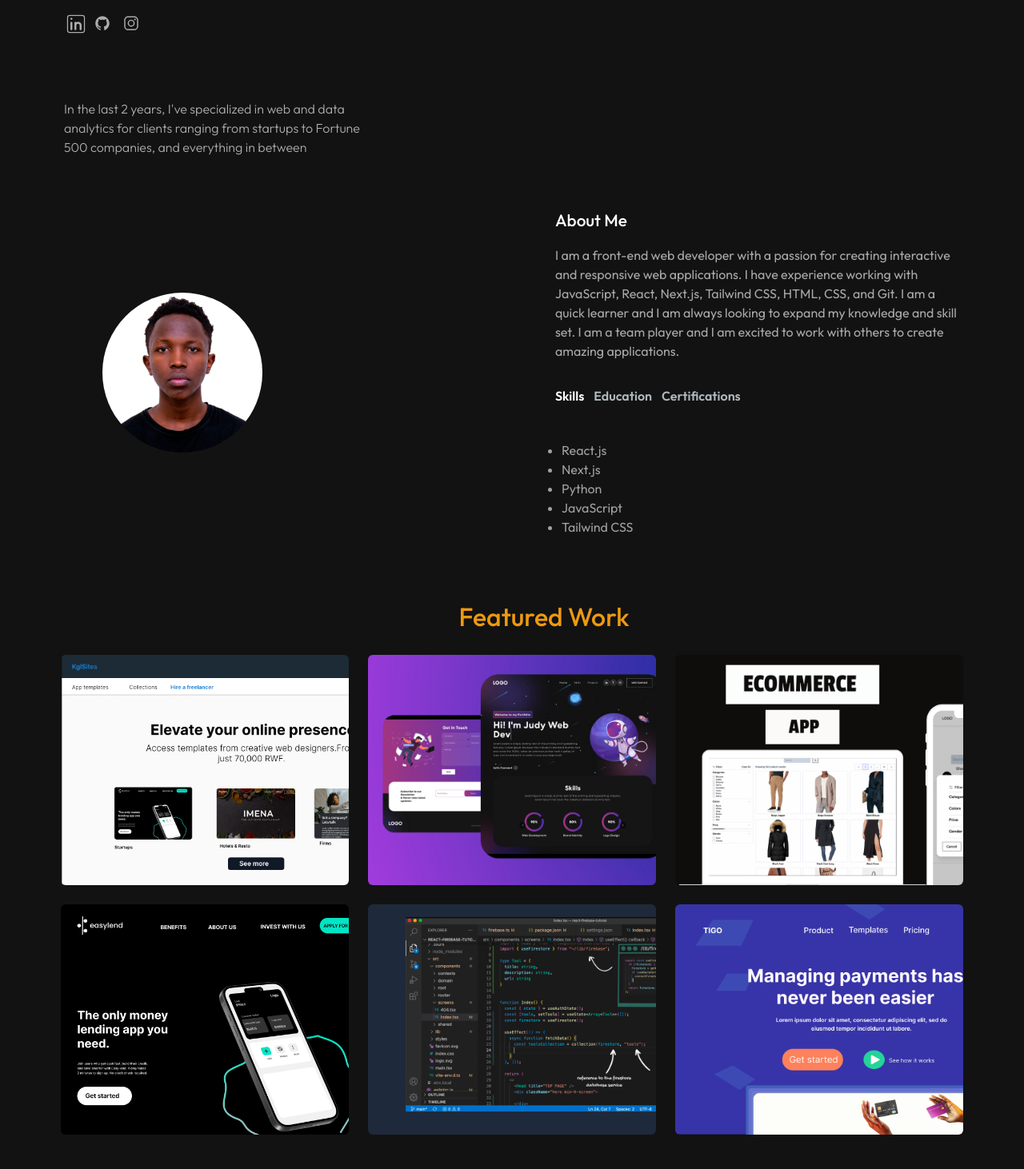
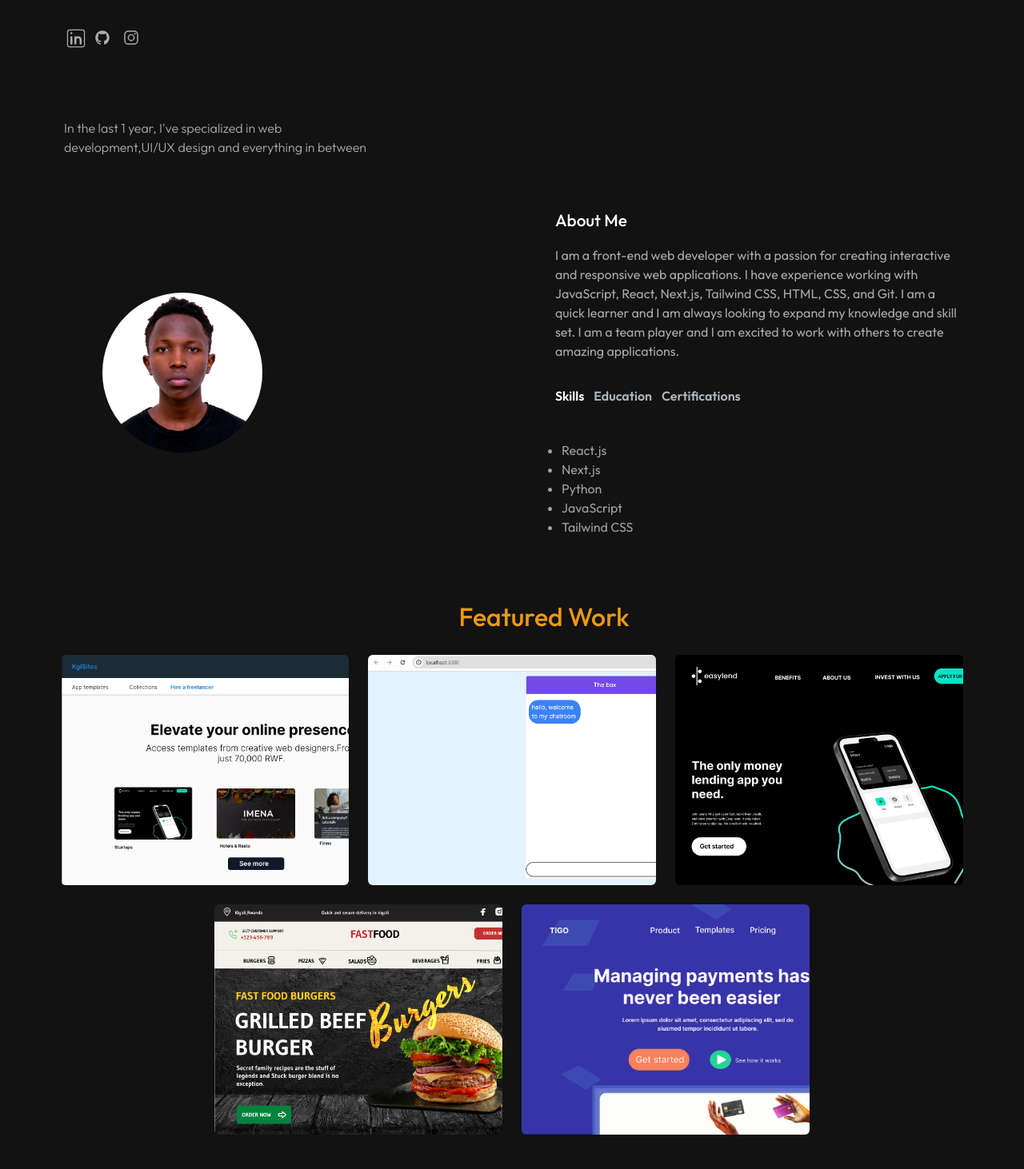
Before and after one commit to conta09/my-app, a Next.js app: page / in a window 1280 px wide. Shown: the part 500-1962 px from the top of the page at 80% size. Built offline with nearby package versions, Linux system fonts and the light colour scheme.

Commit message:
deploy ready

```diff
--- a/app/components/AboutSection.tsx
+++ b/app/components/AboutSection.tsx
@@ -32,8 +32,9 @@ const TAB_DATA = [
     id: "certifications",
     content: (
       <ul className="list-disc pl-2 text-[#a2a0a0]">
-        <li>AWS Cloud Practitioner</li>
-        <li>Google Professional Cloud Developer</li>
+        <li>Python bootcamp certificate</li>
+        <li>Full stack web development certificate</li>
+        <li>Python for data science and ML</li>
       </ul>
     ),
   },
--- a/app/components/HeroSection.tsx
+++ b/app/components/HeroSection.tsx
@@ -32,12 +32,12 @@ const HeroSection = () => {
         <p className='text-[#717171]'>Available for work</p>
       </span>
       <div className="flex text-[#aeadad] border-[#908d8d] my-auto">
-        <CiLinkedin size={30} />
-        <IoLogoGithub size={20} className="mt-1 mx-2" />
-        <IoLogoInstagram size={20} className="mt-1 mx-2" />
+        <a href="https://www.linkedin.com/in/mucyo-conta-54619a171/"><CiLinkedin size={30} /></a>
+        <a href="https://github.com/conta09"> <IoLogoGithub size={20} className="mt-1 mx-2" /></a>
+        <a href="https://www.instagram.com/conta__m/"><IoLogoInstagram size={20} className="mt-1 mx-2" /></a>
       </div>
       <p className='font-light text-[#aeadad] lg:w-1/3'>
-        In the last 2 years, I&apos;ve specialized in web and data analytics for clients ranging from startups to Fortune 500 companies, and everything in between
+        In the last 1 year, I&apos;ve specialized in web development,UI/UX design and everything in between
       </p>
     </div>
 
--- a/app/components/ProjectCard.tsx
+++ b/app/components/ProjectCard.tsx
@@ -4,10 +4,11 @@ import React from "react";
 interface ProjectCardProps {
   imageUrl: string;
   title: string;
+  linkPath: string;
   description: string;
 }
 
-const ProjectCard: React.FC<ProjectCardProps> = ({ imageUrl, title, description }) => {
+const ProjectCard: React.FC<ProjectCardProps> = ({ imageUrl, linkPath, title, description }) => {
   return (
     <div className="lg:w-1/3 md:w-2/4 sm:w-[80%] py-3 px-3">
       <div
@@ -17,7 +18,7 @@ const ProjectCard: React.FC<ProjectCardProps> = ({ imageUrl, title, description
         <div className="absolute inset-0 bg-black opacity-0 group-hover:opacity-50 transition-opacity duration-300"></div>
         <div className="absolute inset-0 flex items-center justify-center opacity-0 group-hover:opacity-100 transition-opacity duration-300 text-white text-center p-4">
           <div>
-            <h3 className="text-xl font-semibold">{title}</h3>
+            <a href={linkPath}><h3 className="text-xl font-semibold text-[#ffbf58]">{title}</h3></a>
             <p className="mt-2">{description}</p>
           </div>
         </div>
--- a/app/components/ProjectSection.tsx
+++ b/app/components/ProjectSection.tsx
@@ -10,39 +10,40 @@ const projectData =[
     title: "KglSites",
     description: "A prototype web app where users can find web templates that are arleady developed",
     imgUrl: "/images/projects/Group17.png",
+    linkPath: "https://github.com/conta09/kigali-sites.git",
 
   },
   {
     id: 2,
     title: "The Idea Hub",
     description: "An online suggestion box where users can submit their ideas anonymously, ensuring honest and unbiased input.",
-    imgUrl: "/images/projects/1.png",
+    imgUrl: "/images/projects/thebox.png",
+    linkPath: "https://github.com/conta09/chat-room.git",
+
+  },
+
+  {
+    id: 3,
+    title: "Easy Lend",
+    description: "A web page where users can apply for a loan when they meet the requirements",
+    imgUrl: "/images/projects/profile1.png",
+    linkPath: "https://main--easy-lend.netlify.app",
 
   },
   {
-    id: 3,
-    title: "E-commerce Application",
-    description: "Project 3 description",
-    imgUrl: "/images/projects/3.png",
-  },
+    id: 4,
+    title: "Fast Food design",
+    description: "Landing page design of a fast food reataurant in kigali,which showcases the menu and prices of the resto",
+    imgUrl: "/images/projects/Group2.png",
+    linkPath: "",
 
-  {
-    id: 4,
-    title: "Easy Lend",
-    description: "A web page where users can apply for a loan when they meet the requirements",
-    imgUrl: "/images/projects/profile1.png",
   },
   {
     id: 5,
-    title: "Food Ordering Application",
-    description: "Project 4 description",
-    imgUrl: "/images/projects/5.png",
-  },
-  {
-    id: 6,
     title: "Tigo site",
     description: "Hero section UI design of the current telecommunication network tigo",
     imgUrl: "/images/projects/Group66.png",
+    linkPath: "",
   },
 
 
@@ -61,6 +62,7 @@ const ProjectSection = () => {
           <ProjectCard
             key={project.id}
             imageUrl={project.imgUrl}
+            linkPath={project.linkPath}
             title={project.title}
             description={project.description}
           />
```
Also changed, not shown: public/images/projects/Group2.png (added), public/images/projects/thebox.png (added).
